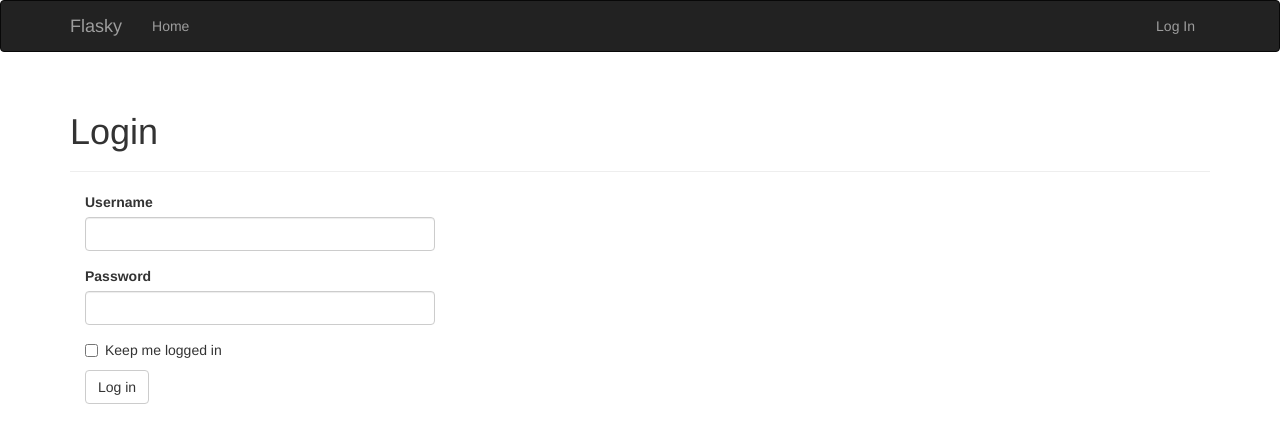
After one commit to adam112henry/flasky, a Flask app: page /auth/login in a window 1280 px wide. The commit adds this page. Shown: the top 443 px of the page. Run offline with Flask 3, Linux system fonts and the light colour scheme; some libraries are stand-ins or nearby versions.

Commit message:
add authn, login form, tests

```diff
--- /dev/null
+++ b/app/auth/__init__.py
@@ -0,0 +1,5 @@
+from flask import Blueprint
+
+auth = Blueprint('auth', __name__)
+
+from . import views
--- /dev/null
+++ b/app/auth/forms.py
@@ -0,0 +1,9 @@
+from flask_wtf import FlaskForm
+from wtforms import StringField, SubmitField, PasswordField, BooleanField
+from wtforms.validators import DataRequired, Length
+
+class LoginForm(FlaskForm):
+    user_name = StringField('Username', validators=[DataRequired(), Length(1,64)])
+    password = PasswordField('Password', validators=[DataRequired()])
+    remember_me = BooleanField('Keep me logged in')
+    submit = SubmitField('Log in')
--- /dev/null
+++ b/app/auth/views.py
@@ -0,0 +1,28 @@
+from flask import render_template, redirect, request, url_for, flash
+from flask_login import login_user, logout_user, login_required
+from . import auth
+from ..models import User
+from .forms import LoginForm
+
+@auth.route('/login', methods=['GET', 'POST'])
+def login():
+    form = LoginForm()
+    if form.validate_on_submit():
+        user = User.query.filter_by(username=form.user_name.data).first()
+
+        if user is not None and user.verify_password(form.password.data):
+            login_user(user, form.remember_me.data)
+            next = request.args.get('next')
+            if next is None or not next.startswith('/'):
+                next = url_for('main.index')
+            return redirect(next)
+        flash('Invalid username or password')
+
+    return render_template('auth/login.html', form=form)
+
+@auth.route('/logout')
+@login_required
+def logout():
+    logout_user()
+    flash('You have been logged out')
+    return redirect(url_for('main.index'))
--- /dev/null
+++ b/app/templates/auth/login.html
@@ -0,0 +1,13 @@
+{% extends "base.html" %}
+{% import "bootstrap/wtf.html" as wtf %}
+
+{% block title %}Flasky - Login{% endblock %}
+
+{% block page_content %}
+<div class="page-header">
+    <h1>Login</h1>
+</div>
+<div class="col-md-4">
+    {{ wtf.quick_form(form) }}
+</div>
+{% endblock %}
--- a/app/templates/base.html
+++ b/app/templates/base.html
@@ -25,6 +25,13 @@
             <ul class="nav navbar-nav">
                 <li><a href="/">Home</a></li>
             </ul>
+            <ul class="nav navbar-nav navbar-right">
+                {% if current_user.is_authenticated %}
+                <li><a href="{{ url_for('auth.logout') }}">Log Out</a></li>
+                {% else %}
+                <li><a href="{{ url_for('auth.login') }}">Log In</a></li>
+                {% endif %}
+            </ul>
         </div>
     </div>
 </div>
--- a/requirements.txt
+++ b/requirements.txt
@@ -5,6 +5,7 @@ click==8.1.3
 dominate==2.7.0
 Flask==2.2.2
 Flask-Bootstrap==3.3.7.1
+Flask-Login==0.6.2
 Flask-Mail==0.9.1
 Flask-Migrate==4.0.0
 Flask-Moment==1.0.5
```
Also changed, not shown: app/__init__.py (+9 -1 lines), app/models.py (+7 -1 lines), app/templates/index.html (+7 -1 lines), tests/test_user_model.py (+12 -0 lines).
